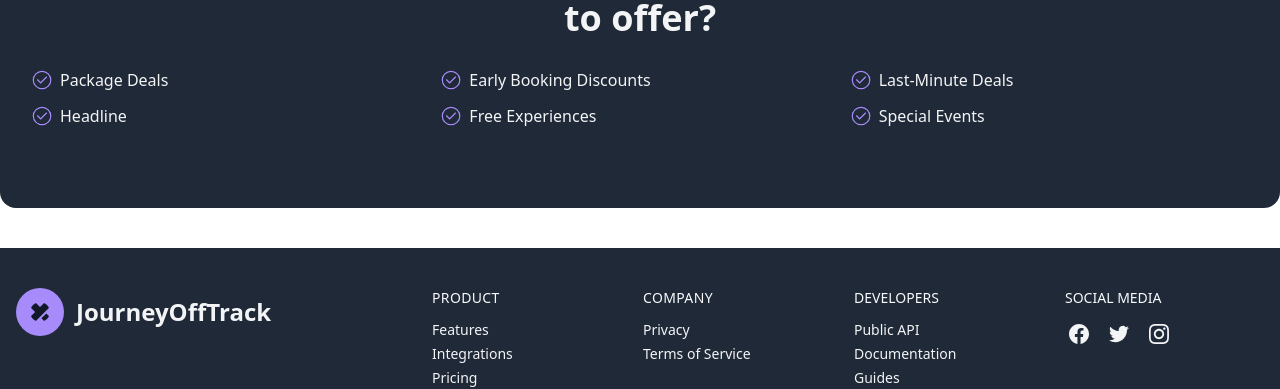
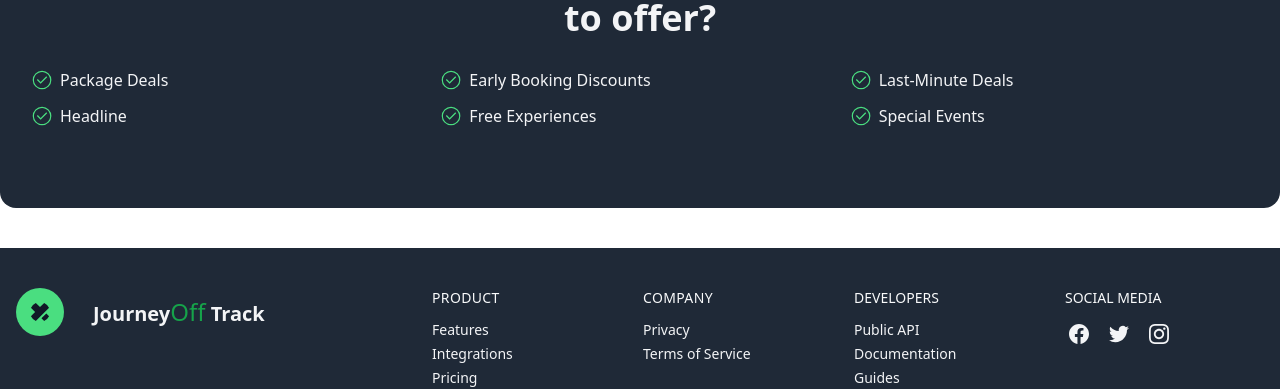
Before and after one commit to mizanurrahman70/Journey-OfTrack-client, a React (Vite) app: page / in a window 1280 px wide. Shown: the part 2118-2507 px from the top of the page. Built offline with nearby package versions, Linux system fonts and the light colour scheme; no server answers.

Commit message:
color change

```diff
--- a/src/Components/All Tosrist List/AllTorist.jsx
+++ b/src/Components/All Tosrist List/AllTorist.jsx
@@ -12,7 +12,7 @@ const AllTorist = () => {
         <div>
             <div className=' flex col justify-center'>
             <details className="dropdown ">
-    <summary className="m-1 btn">Short BY</summary>
+    <summary className="m-1 btn bg-green-400">Sort BY</summary>
   <ul className="p-2 shadow menu dropdown-content z-[1] bg-base-100 rounded-box w-52">
     <NavLink to='/average'><li><a>Averege Rate</a></li></NavLink>
 
--- a/src/Components/Average Data/AverageData.jsx
+++ b/src/Components/Average Data/AverageData.jsx
@@ -10,7 +10,7 @@ const AverageData = () => {
         <div>
              <div className=' flex col justify-center'>
             <details className="dropdown ">
-    <summary className="m-1 btn">Short BY</summary>
+    <summary className="m-1 btn bg-green-400">Short BY</summary>
   <ul className="p-2 shadow menu dropdown-content z-[1] bg-base-100 rounded-box w-52">
     <NavLink to='/average'><li><a>Averege Rate</a></li></NavLink>
     <NavLink to='/allsports'><li><a>All Sports</a></li></NavLink>
--- a/src/Components/Fetures/Fetures.jsx
+++ b/src/Components/Fetures/Fetures.jsx
@@ -11,42 +11,42 @@ const Fetures = () => {
 	<h2 className="mb-8 text-4xl font-bold leading-none text-center">{text}</h2>
 	<ul className="grid gap-3 md:grid-cols-2 lg:grid-cols-3">
 		<li className="flex items-center space-x-2">
-			<svg xmlns="http://www.w3.org/2000/svg" viewBox="0 0 512 512" className="w-5 h-5 fill-current text-violet-400">
+			<svg xmlns="http://www.w3.org/2000/svg" viewBox="0 0 512 512" className="w-5 h-5 fill-current text-green-400">
 				<path d="M426.072,86.928A238.75,238.75,0,0,0,88.428,424.572,238.75,238.75,0,0,0,426.072,86.928ZM257.25,462.5c-114,0-206.75-92.748-206.75-206.75S143.248,49,257.25,49,464,141.748,464,255.75,371.252,462.5,257.25,462.5Z"></path>
 				<polygon points="221.27 305.808 147.857 232.396 125.23 255.023 221.27 351.063 388.77 183.564 366.142 160.937 221.27 305.808"></polygon>
 			</svg>
 			<span>Package Deals</span>
 		</li>
 		<li className="flex items-center space-x-2">
-			<svg xmlns="http://www.w3.org/2000/svg" viewBox="0 0 512 512" className="w-5 h-5 fill-current text-violet-400">
+			<svg xmlns="http://www.w3.org/2000/svg" viewBox="0 0 512 512" className="w-5 h-5 fill-current text-green-400">
 				<path d="M426.072,86.928A238.75,238.75,0,0,0,88.428,424.572,238.75,238.75,0,0,0,426.072,86.928ZM257.25,462.5c-114,0-206.75-92.748-206.75-206.75S143.248,49,257.25,49,464,141.748,464,255.75,371.252,462.5,257.25,462.5Z"></path>
 				<polygon points="221.27 305.808 147.857 232.396 125.23 255.023 221.27 351.063 388.77 183.564 366.142 160.937 221.27 305.808"></polygon>
 			</svg>
 			<span>Early Booking Discounts </span>
 		</li>
 		<li className="flex items-center space-x-2">
-			<svg xmlns="http://www.w3.org/2000/svg" viewBox="0 0 512 512" className="w-5 h-5 fill-current text-violet-400">
+			<svg xmlns="http://www.w3.org/2000/svg" viewBox="0 0 512 512" className="w-5 h-5 fill-current text-green-400">
 				<path d="M426.072,86.928A238.75,238.75,0,0,0,88.428,424.572,238.75,238.75,0,0,0,426.072,86.928ZM257.25,462.5c-114,0-206.75-92.748-206.75-206.75S143.248,49,257.25,49,464,141.748,464,255.75,371.252,462.5,257.25,462.5Z"></path>
 				<polygon points="221.27 305.808 147.857 232.396 125.23 255.023 221.27 351.063 388.77 183.564 366.142 160.937 221.27 305.808"></polygon>
 			</svg>
 			<span>Last-Minute Deals</span>
 		</li>
 		<li className="flex items-center space-x-2">
-			<svg xmlns="http://www.w3.org/2000/svg" viewBox="0 0 512 512" className="w-5 h-5 fill-current text-violet-400">
+			<svg xmlns="http://www.w3.org/2000/svg" viewBox="0 0 512 512" className="w-5 h-5 fill-current text-green-400">
 				<path d="M426.072,86.928A238.75,238.75,0,0,0,88.428,424.572,238.75,238.75,0,0,0,426.072,86.928ZM257.25,462.5c-114,0-206.75-92.748-206.75-206.75S143.248,49,257.25,49,464,141.748,464,255.75,371.252,462.5,257.25,462.5Z"></path>
 				<polygon points="221.27 305.808 147.857 232.396 125.23 255.023 221.27 351.063 388.77 183.564 366.142 160.937 221.27 305.808"></polygon>
 			</svg>
 			<span>Headline</span>
 		</li>
 		<li className="flex items-center space-x-2">
-			<svg xmlns="http://www.w3.org/2000/svg" viewBox="0 0 512 512" className="w-5 h-5 fill-current text-violet-400">
+			<svg xmlns="http://www.w3.org/2000/svg" viewBox="0 0 512 512" className="w-5 h-5 fill-current text-green-400">
 				<path d="M426.072,86.928A238.75,238.75,0,0,0,88.428,424.572,238.75,238.75,0,0,0,426.072,86.928ZM257.25,462.5c-114,0-206.75-92.748-206.75-206.75S143.248,49,257.25,49,464,141.748,464,255.75,371.252,462.5,257.25,462.5Z"></path>
 				<polygon points="221.27 305.808 147.857 232.396 125.23 255.023 221.27 351.063 388.77 183.564 366.142 160.937 221.27 305.808"></polygon>
 			</svg>
 			<span>Free Experiences</span>
 		</li>
 		<li className="flex items-center space-x-2">
-			<svg xmlns="http://www.w3.org/2000/svg" viewBox="0 0 512 512" className="w-5 h-5 fill-current text-violet-400">
+			<svg xmlns="http://www.w3.org/2000/svg" viewBox="0 0 512 512" className="w-5 h-5 fill-current text-green-400">
 				<path d="M426.072,86.928A238.75,238.75,0,0,0,88.428,424.572,238.75,238.75,0,0,0,426.072,86.928ZM257.25,462.5c-114,0-206.75-92.748-206.75-206.75S143.248,49,257.25,49,464,141.748,464,255.75,371.252,462.5,257.25,462.5Z"></path>
 				<polygon points="221.27 305.808 147.857 232.396 125.23 255.023 221.27 351.063 388.77 183.564 366.142 160.937 221.27 305.808"></polygon>
 			</svg>
--- a/src/Components/Footer/Footer.jsx
+++ b/src/Components/Footer/Footer.jsx
@@ -1,4 +1,5 @@
 import React from 'react';
+import { Link } from 'react-router-dom';
 
 const Footer = () => {
     return (
@@ -6,12 +7,12 @@ const Footer = () => {
         <div className="container flex flex-col justify-between py-10 mx-auto space-y-8 lg:flex-row lg:space-y-0">
             <div className="lg:w-1/3">
                 <a rel="noopener noreferrer" href="#" className="flex justify-center space-x-3 lg:justify-start">
-                    <div className="flex items-center justify-center w-12 h-12 rounded-full bg-violet-400">
+                    <div className="flex items-center justify-center w-12 h-12 rounded-full bg-green-400">
                         <svg xmlns="http://www.w3.org/2000/svg" viewBox="0 0 32 32" fill="currentColor" className="flex-shrink-0 w-5 h-5 rounded-full text-gray-900">
                             <path d="M18.266 26.068l7.839-7.854 4.469 4.479c1.859 1.859 1.859 4.875 0 6.734l-1.104 1.104c-1.859 1.865-4.875 1.865-6.734 0zM30.563 2.531l-1.109-1.104c-1.859-1.859-4.875-1.859-6.734 0l-6.719 6.734-6.734-6.734c-1.859-1.859-4.875-1.859-6.734 0l-1.104 1.104c-1.859 1.859-1.859 4.875 0 6.734l6.734 6.734-6.734 6.734c-1.859 1.859-1.859 4.875 0 6.734l1.104 1.104c1.859 1.859 4.875 1.859 6.734 0l21.307-21.307c1.859-1.859 1.859-4.875 0-6.734z"></path>
                         </svg>
                     </div>
-                    <span className="self-center text-2xl font-semibold">JourneyOffTrack</span>
+                    <a className="btn btn-ghost md:text-xl  "><Link to='/'>Journey<span className='text-green-600 font-medium text-2xl'>Off</span> Track</Link></a>
                 </a>
             </div>
             <div className="grid grid-cols-2 text-sm gap-x-3 gap-y-8 lg:w-2/3 sm:grid-cols-4">
--- a/src/Components/Navber/Navber.jsx
+++ b/src/Components/Navber/Navber.jsx
@@ -53,7 +53,7 @@ useEffect(()=>{
 
             </ul>
           </div>
-          <a className="btn btn-ghost text-xl "><Link to='/'>Journey<span className='text-green-600 font-medium text-2xl'>Off</span> Track</Link></a>
+          <a className="btn btn-ghost md:text-xl  "><Link to='/'>Journey<span className='text-green-600 font-medium text-2xl'>Off</span> Track</Link></a>
         </div>
         <div className="navbar-center hidden lg:flex">
           <ul className="menu menu-horizontal px-1 items-center font-medium space-x-5">
--- a/src/Components/Update Torist  List/UpdateLIst.jsx
+++ b/src/Components/Update Torist  List/UpdateLIst.jsx
@@ -49,7 +49,7 @@ const UpdateLIst = () => {
         if (result.isConfirmed) {
           const loadingIndicator = Swal.showLoading();
 
-          fetch(`http://localhost:5000/details/${_id}`, {
+          fetch(`https://toreist-server-side.vercel.app/details/${_id}`, {
             method: 'PUT',
             headers: {
               'content-type': 'application/json'
@@ -59,7 +59,7 @@ const UpdateLIst = () => {
           .then(res => res.json())
           .then(data => {
             Swal.close(loadingIndicator);
-            console.log(data);
+
             if (data.modifiedCount>0) {
               Swal.fire("Saved!", "", "success");
             } else {
```
